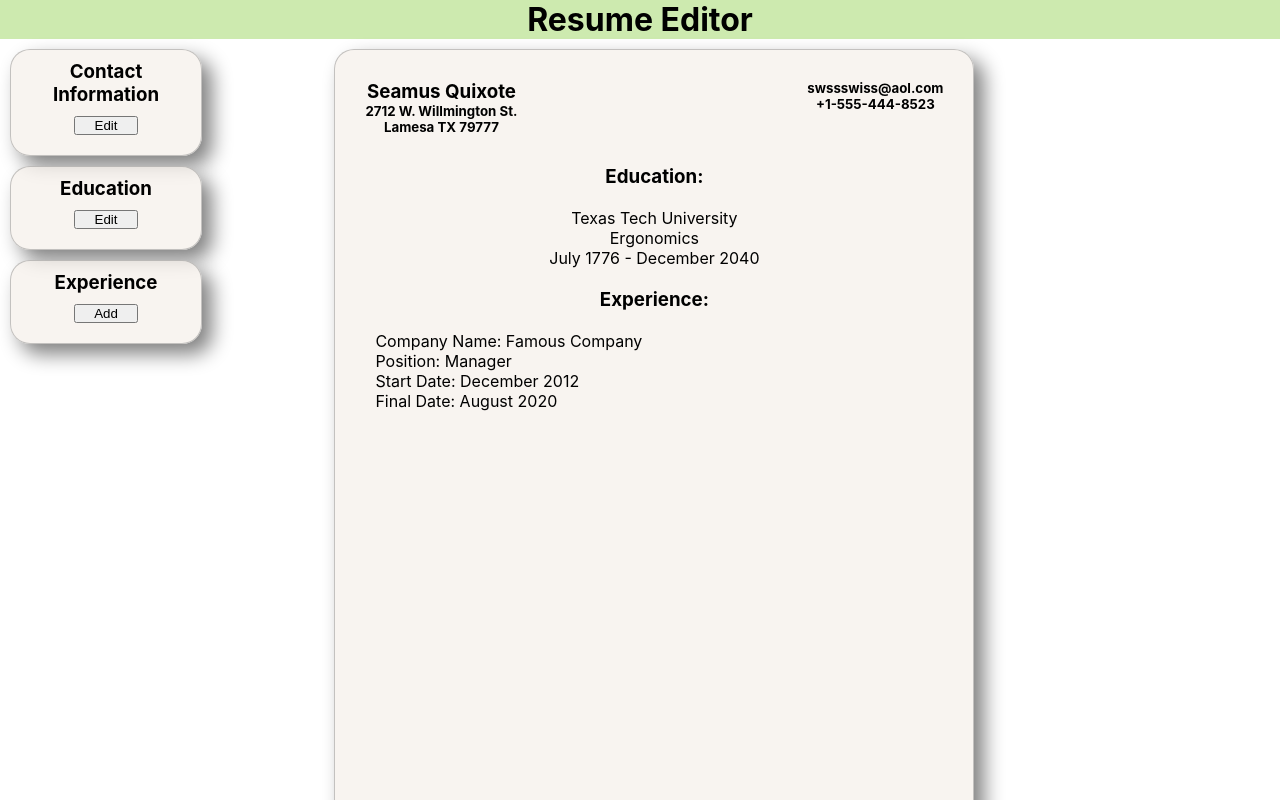
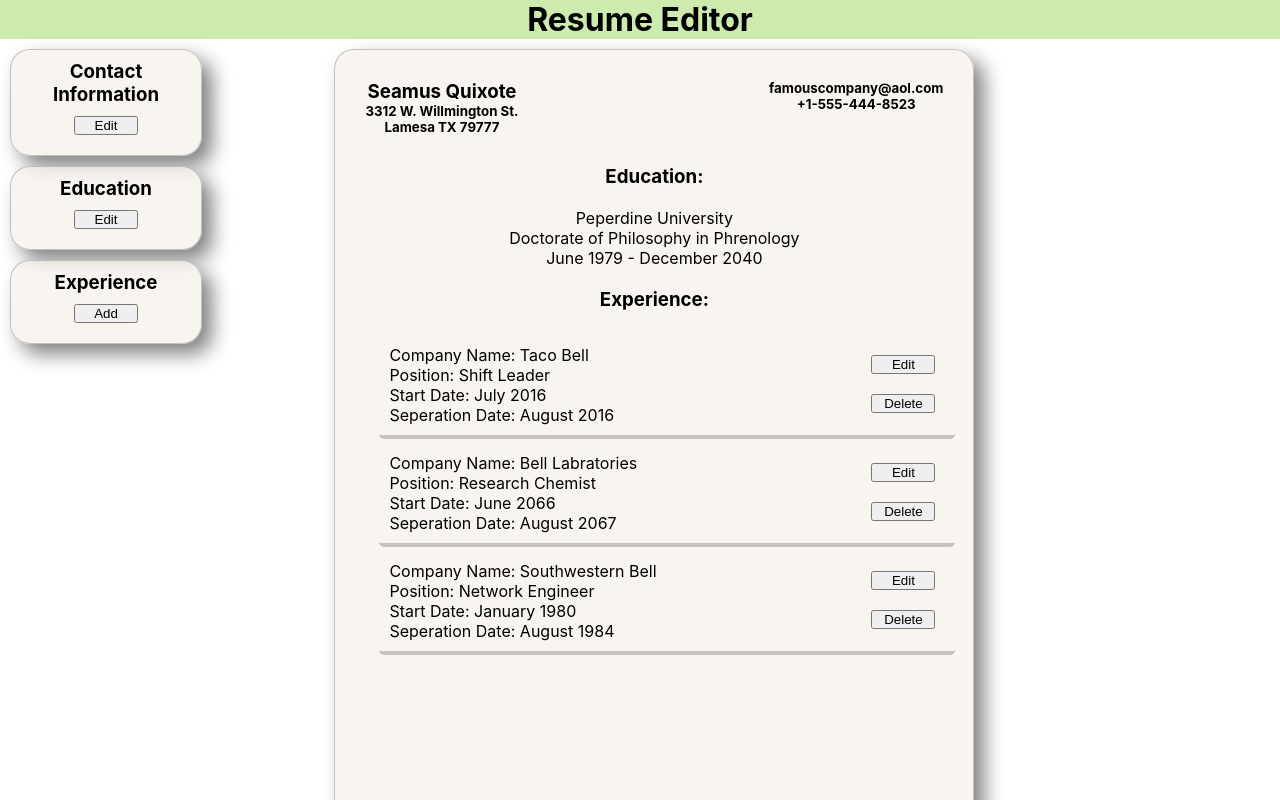
Before and after one commit to SalamanderCtesiphon/resume-app, a React (Create React App) app: page / in a window 1280 px wide. Shown: the top 800 px of the page. Built offline with nearby package versions, Linux system fonts and the light colour scheme.

Commit message:
implemented the conditional rendering required to edit the job history list I also style the list

```diff
--- a/src/App.css
+++ b/src/App.css
@@ -64,6 +64,7 @@ button {
   width: 50vw;
   margin: 10px;
   box-shadow: 10px 10px 20px gray;
+  overflow: scroll;
 }
 
 .pageHeader {
@@ -90,3 +91,28 @@ input {
 .eduInfo {
   margin: 20px;
 }
+
+li {
+  list-style: none;
+}
+
+.jobCard {
+  border-bottom: 4px solid rgba(128, 128, 128, 0.427);
+  border-radius: 5px;
+  width: 45vw;
+  margin: 4px;
+  padding: 10px;
+  display: flex;
+  justify-content: space-between;
+}
+
+.details {
+  display: flex;
+  flex-direction: column;
+  align-items: flex-start;
+}
+
+.btnBox {
+  display: flex;
+  flex-direction: column;
+}
--- a/src/App.js
+++ b/src/App.js
@@ -8,23 +8,54 @@ import Experience from "./components/Experience";
 function App(props) {
   const [firstName, setFirstName] = useState('Seamus');
   const [lastName, setLastName] = useState('Quixote');
-  const [streetAddress, setStreetAddress] = useState('2712 W. Willmington St.');
+  const [streetAddress, setStreetAddress] = useState('3312 W. Willmington St.');
   const [city, setCity] = useState('Lamesa');
   const [state, setState] = useState('TX');
   const [zip, setZip] = useState('79777');
-  const [email, setEmail] = useState('swssswiss@aol.com');
+  const [email, setEmail] = useState('famouscompany@aol.com');
   const [phone, setPhone] = useState('+1-555-444-8523');
   const [contactSubmit, setContactSubmit] = useState(true);
   const [educationSubmit, setEducationSubmit] = useState(true);
-  const [schoolName, setSchoolName] = useState('Texas Tech University');
-  const [fieldOfStudy, setFieldOfStudy] = useState('Ergonomics');
-  const [startDate, setStartDate] = useState('July 1776');
+  const [schoolName, setSchoolName] = useState('Peperdine University');
+  const [fieldOfStudy, setFieldOfStudy] = useState('Doctorate of Philosophy in Phrenology');
+  const [startDate, setStartDate] = useState('June 1979');
   const [completeDate, setCompleteDate] = useState('December 2040');
-  const [companyName, setCompanyName] = useState('Famous Company');
-  const [positionTitle, setPositionTitle] = useState('Manager');
-  const [startExperienceDate, setStartExperienceDate] = useState('December 2012');
-  const [seperationDate, setSeperationDate] = useState('August 2020');
+  const [companyName, setCompanyName] = useState('');
+  const [positionTitle, setPositionTitle] = useState('');
+  const [startExperienceDate, setStartExperienceDate] = useState('');
+  const [seperationDate, setSeperationDate] = useState('');
   const [experienceSubmit, setExperienceSunmit] = useState(true);
+  const [jobEditing, setJobEditing] = useState(false);
+  const [jobs, setJobs] = useState([
+    {
+      id: 1,
+      companyName: "Taco Bell",
+      positionTitle: "Shift Leader",
+      startExperienceDate: "July 2016",
+      seperationDate: "August 2016",
+      experienceSubmit: true,
+      jobEditing: true
+    },
+    {
+      id: 2,
+      companyName: "Bell Labratories",
+      positionTitle: "Research Chemist",
+      startExperienceDate: "June 2066",
+      seperationDate: "August 2067",
+      experienceSubmit: true,
+      jobEditing: false
+    },
+    {
+      id: 3,
+      companyName: "Southwestern Bell",
+      positionTitle: "Network Engineer",
+      startExperienceDate: "January 1980",
+      seperationDate: "August 1984",
+      experienceSubmit: true,
+      jobEditing: false
+    }
+
+  ]);
 
   function handleSubmit(e) {
       e.preventDefault();
@@ -50,11 +81,38 @@ function App(props) {
 
   function handleExperiencSubmit(e) {
     e.preventDefault();
-    setCompanyName(companyName);
-    setPositionTitle(positionTitle);
-    setStartExperienceDate(startExperienceDate);
-    setSeperationDate(seperationDate);
+    addJob({
+      companyName,
+      positionTitle,
+      startExperienceDate,
+      seperationDate,
+      experienceSubmit,
+      jobEditing
+    })
+    setCompanyName('');
+    setPositionTitle('');
+    setStartExperienceDate('');
+    setSeperationDate('');
     setExperienceSunmit(true);
+    setJobEditing(false);
+  }
+
+  const addJob = (job) => {
+    const id = Math.floor(Math.random() * 10000) + 1
+    const newJob = {
+      id,
+      companyName,
+      positionTitle,
+      startExperienceDate,
+      seperationDate,
+      experienceSubmit,
+      jobEditing
+    }
+    setJobs([...jobs, newJob])
+  }
+
+  function delJob(id)  {
+    setJobs(jobs.filter((job) => job.id !== id))
   }
 
   function toggleContact(e) {
@@ -145,10 +203,57 @@ function App(props) {
           <div className="wrapper">
             <h3>Experience:</h3>
             <div className="workHistory">
-              <p>Company Name: {companyName}</p>
-              <p>Position:   {positionTitle}</p>
-              <p>Start Date: {startExperienceDate}</p>
-              <p>Final Date: {seperationDate}</p>
+              <ul>
+                {jobs.map((job) => (
+                  <li
+                    key={job.id}
+                    className="listItem"
+                  >
+                    {job.id === jobEditing ? (
+                      <form className="jobEditingForm">
+                        {'Company Name:'}<input
+                          type="text"
+                          name="companyName"
+                          value={companyName}
+                          onChange={(e) => setCompanyName(e.target.value)}
+                        />
+                        {'Position: '}<input
+                          type="text"
+                          name="positionTitle"
+                          value={positionTitle}
+                          onChange={(e) => setPositionTitle(e.target.value)}
+                        />
+                        {'Start Date: '} <input
+                          type="text"
+                          name='startExperienceDate'
+                          value={startExperienceDate}
+                          onChange={(e) => setStartExperienceDate(e.target.value)}
+                        />
+                        {'Seperation Date: '}  <input
+                          type="text"
+                          name='seperationDate'
+                          value={seperationDate}
+                          onChange={(e) => setSeperationDate(e.target.value)}
+                        />
+                        <button>Resubmit</button>
+                      </form>
+                    ):(
+                      <div className="jobCard">
+                        <div className="details">
+                          <div className="cardItem">Company Name: {job.companyName}</div>
+                          <div className="cardItem">Position: {job.positionTitle}</div>
+                          <div className="cardItem">Start Date: {job.startExperienceDate}</div>
+                          <div className="cardItem">Seperation Date: {job.seperationDate}</div>
+                        </div>
+                        <div className="cardItem btnBox"><button onClick={(id) => setJobEditing(true)}>Edit</button>
+                        <button onClick={delJob}>Delete</button></div>
+
+                      </div>
+                    )}
+
+                  </li>
+                ))}
+              </ul>
             </div>
           </div>
         </div>
```
